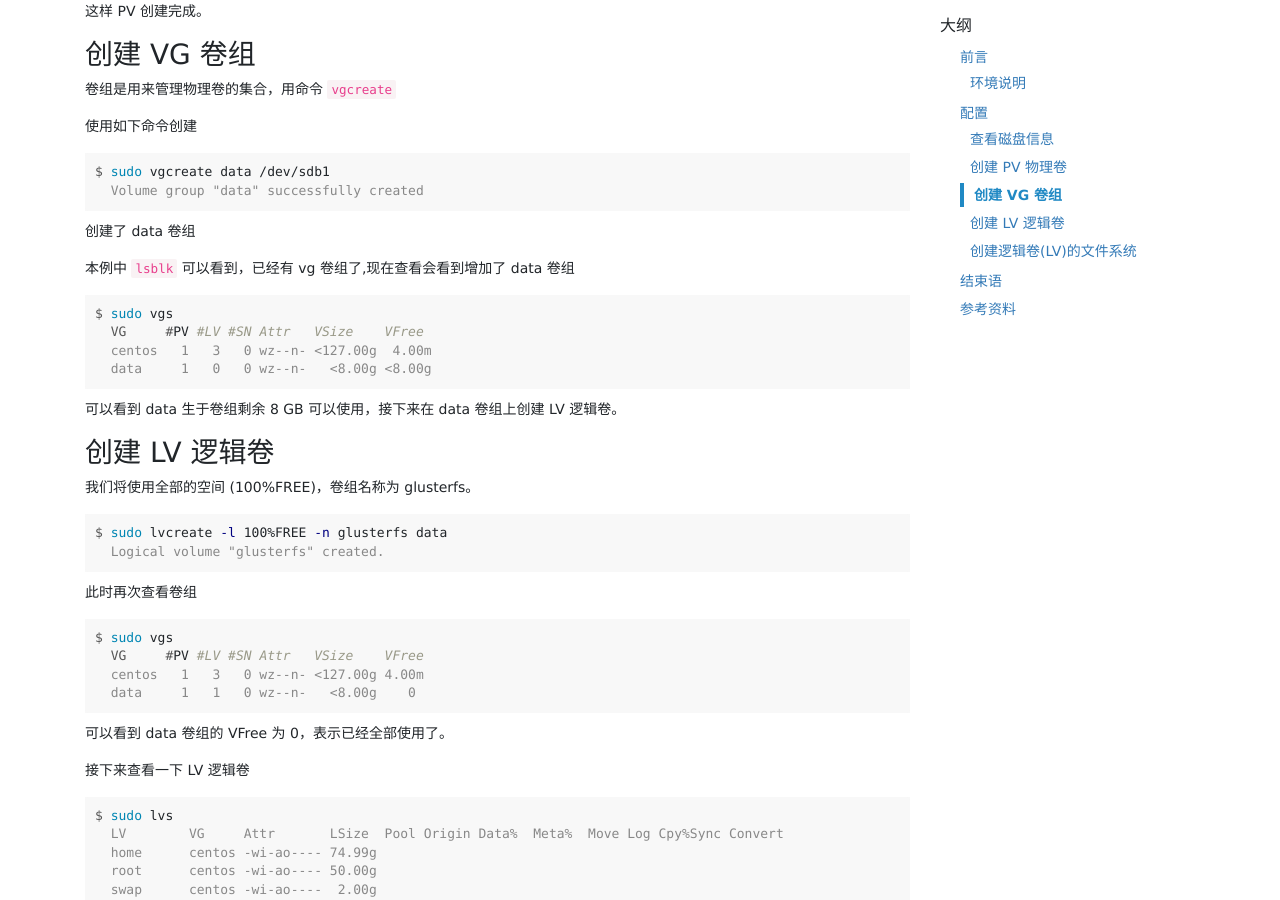
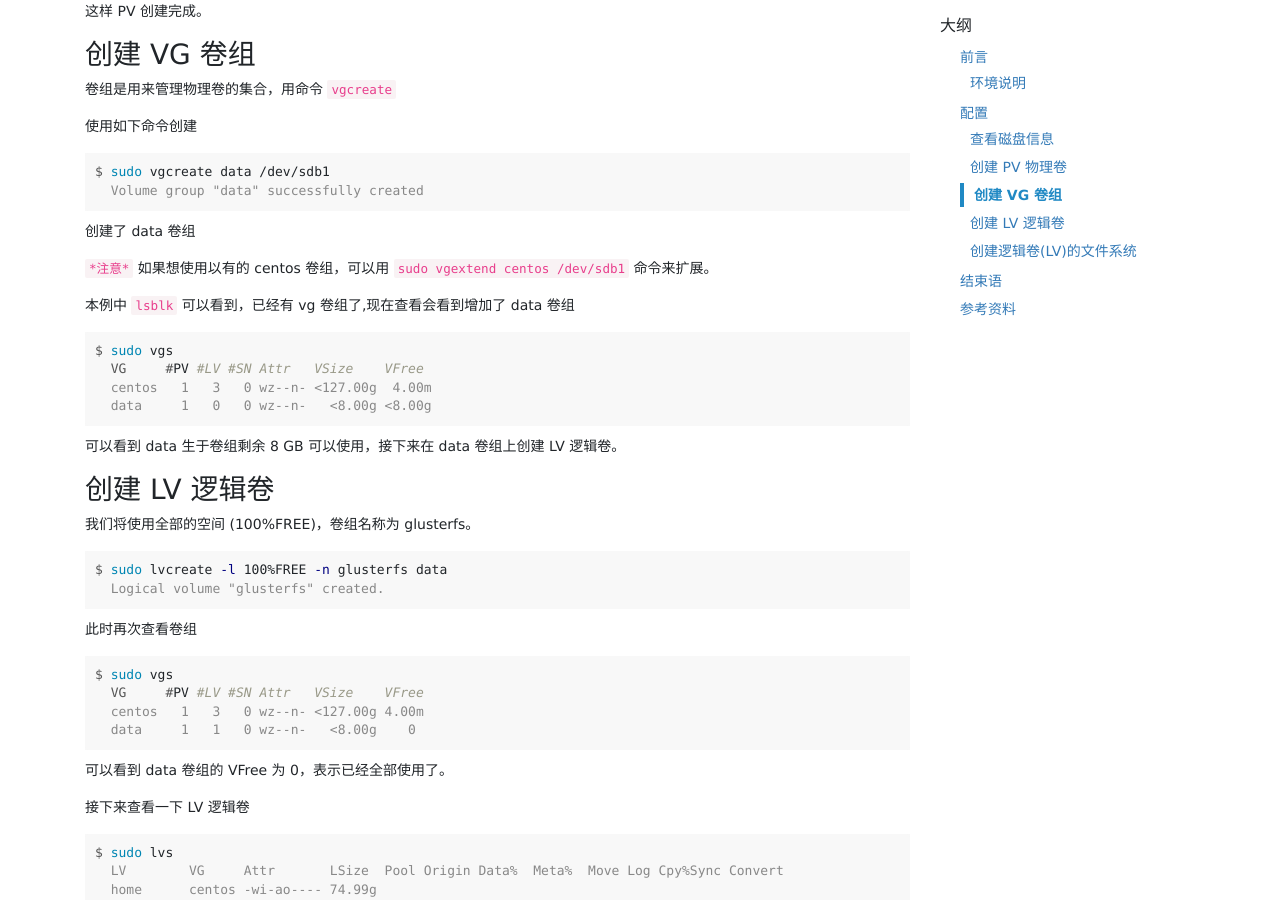
Before and after one commit to zhanming/zhanming.github.com, a Jekyll site: the page built from _posts/2019-07-18-how-to-config-new-disk-with-lvm-on-centos-7.markdown, in a window 1280 px wide and 900 px high, scrolled down 2836 px. Built offline with Jekyll 4.4.1, drawn with Linux system fonts in a browser that asks for light colours; comment, search, counter and statistics services are not loaded.

Commit message:
add a description.

````diff
--- a/_posts/2019-07-18-how-to-config-new-disk-with-lvm-on-centos-7.markdown
+++ b/_posts/2019-07-18-how-to-config-new-disk-with-lvm-on-centos-7.markdown
@@ -170,6 +170,8 @@ $ sudo vgcreate data /dev/sdb1
 
 创建了 data 卷组
 
+`*注意*` 如果想使用以有的 centos 卷组，可以用 `sudo vgextend centos /dev/sdb1` 命令来扩展。
+
 本例中 `lsblk` 可以看到，已经有 vg 卷组了,现在查看会看到增加了 data 卷组
 
 ```terminal
````
